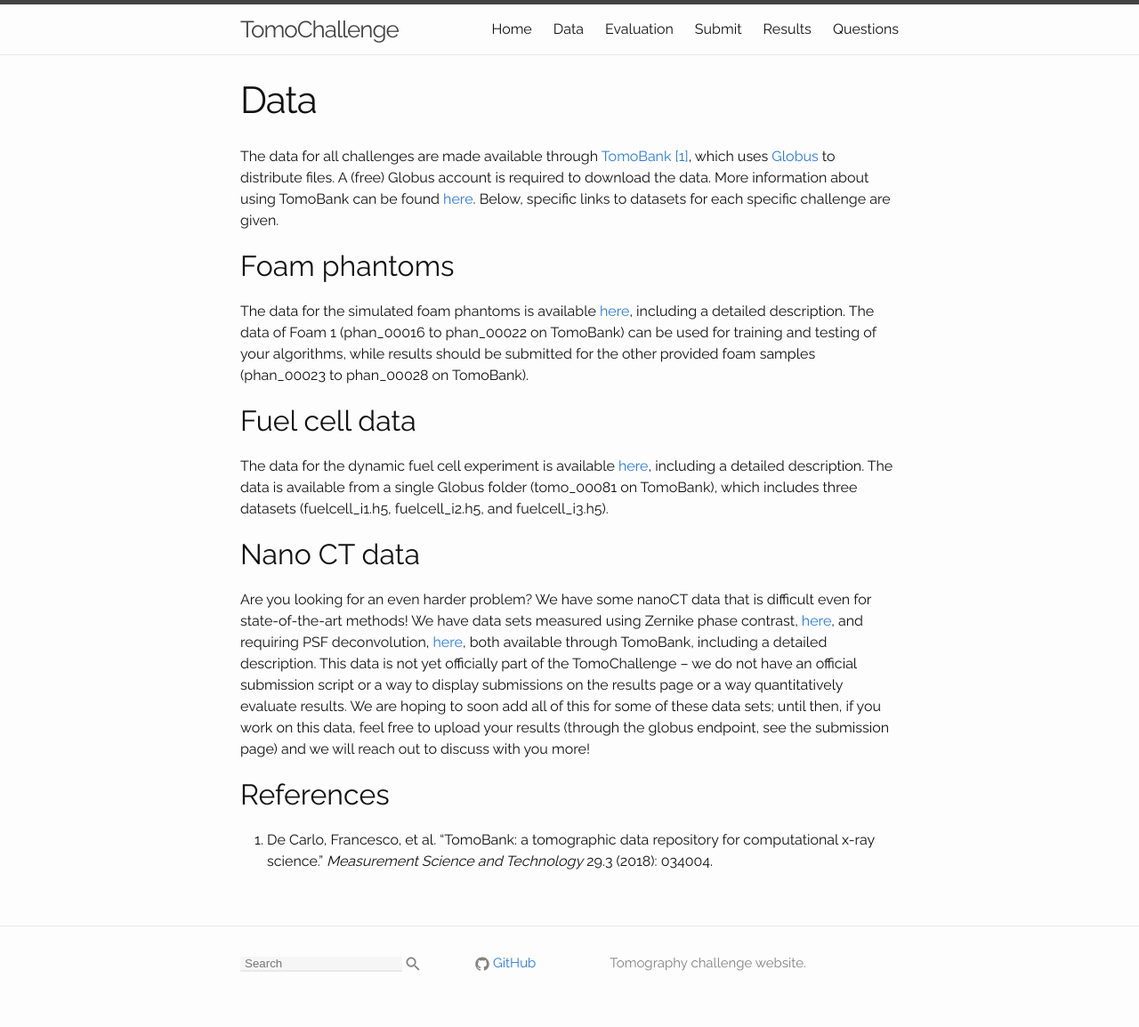
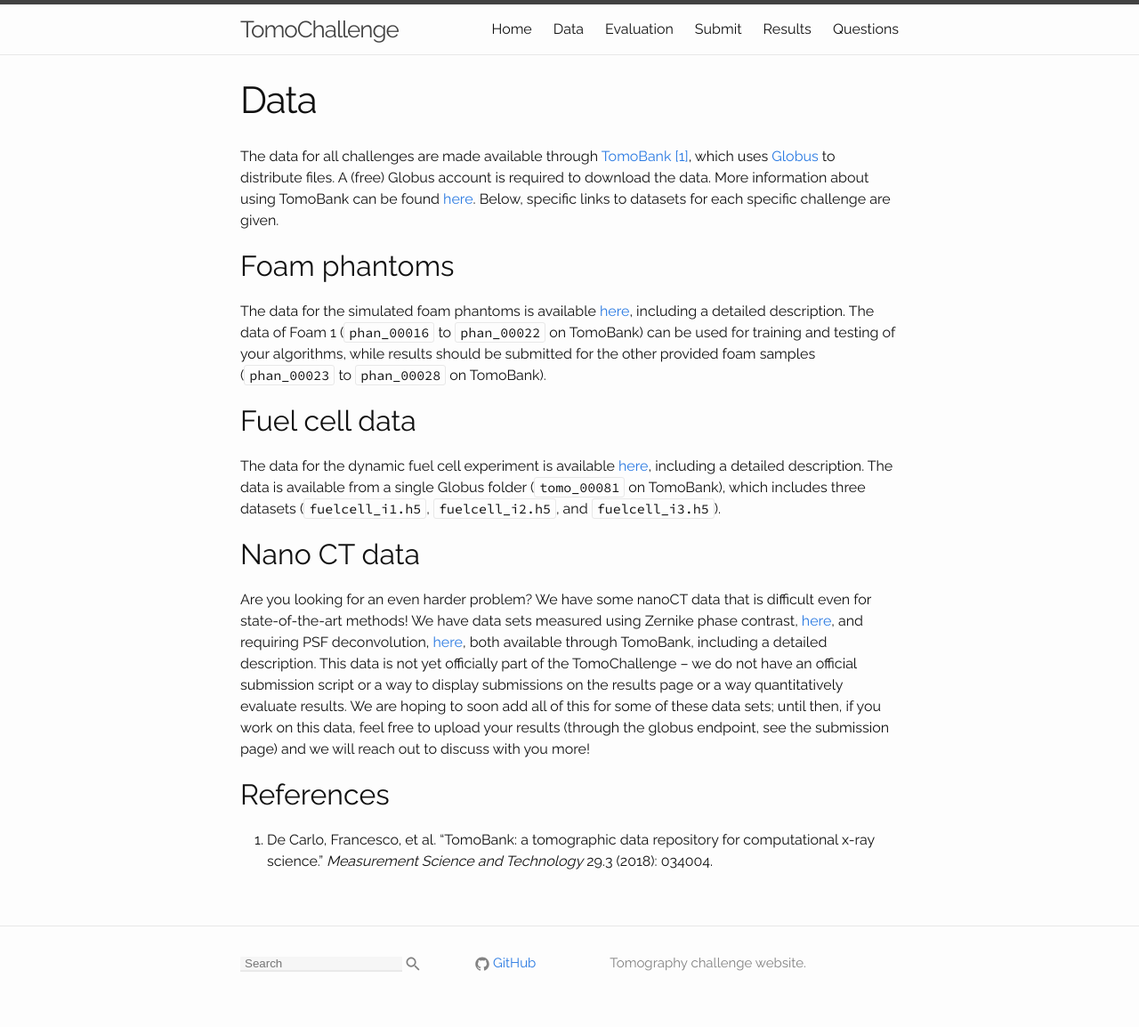
Before and after one commit to tomochallenge/tomochallenge.github.io, a Jekyll site: the page built from main_pages/40_data.md, in a window 1280 px wide. Shown: the whole page at 89% size. Built offline with Jekyll 4.4.1, drawn with Linux system fonts in a browser that asks for light colours.

```diff
--- a/main_pages/40_data.md
+++ b/main_pages/40_data.md
@@ -9,11 +9,11 @@ The data for all challenges are made available through [TomoBank](https://tomoba
 
 ## Foam phantoms
 
-The data for the simulated foam phantoms is available [here](https://tomobank.readthedocs.io/en/latest/source/phantom/docs.phantom.foams.html#challenge), including a detailed description. The data of Foam 1 (phan_00016 to phan_00022 on TomoBank) can be used for training and testing of your algorithms, while results should be submitted for the other provided foam samples (phan_00023 to phan_00028 on TomoBank).
+The data for the simulated foam phantoms is available [here](https://tomobank.readthedocs.io/en/latest/source/phantom/docs.phantom.foams.html#challenge), including a detailed description. The data of Foam 1 (`phan_00016` to `phan_00022` on TomoBank) can be used for training and testing of your algorithms, while results should be submitted for the other provided foam samples (`phan_00023` to `phan_00028` on TomoBank).
 
 ## Fuel cell data
 
-The data for the dynamic fuel cell experiment is available [here](https://tomobank.readthedocs.io/en/latest/source/data/docs.data.dynamic.html#fuel-cell-data), including a detailed description. The data is available from a single Globus folder (tomo_00081 on TomoBank), which includes three datasets (fuelcell_i1.h5, fuelcell_i2.h5, and fuelcell_i3.h5).
+The data for the dynamic fuel cell experiment is available [here](https://tomobank.readthedocs.io/en/latest/source/data/docs.data.dynamic.html#fuel-cell-data), including a detailed description. The data is available from a single Globus folder (`tomo_00081` on TomoBank), which includes three datasets (`fuelcell_i1.h5`, `fuelcell_i2.h5`, and `fuelcell_i3.h5`).
 
 ## Nano CT data
 
```
